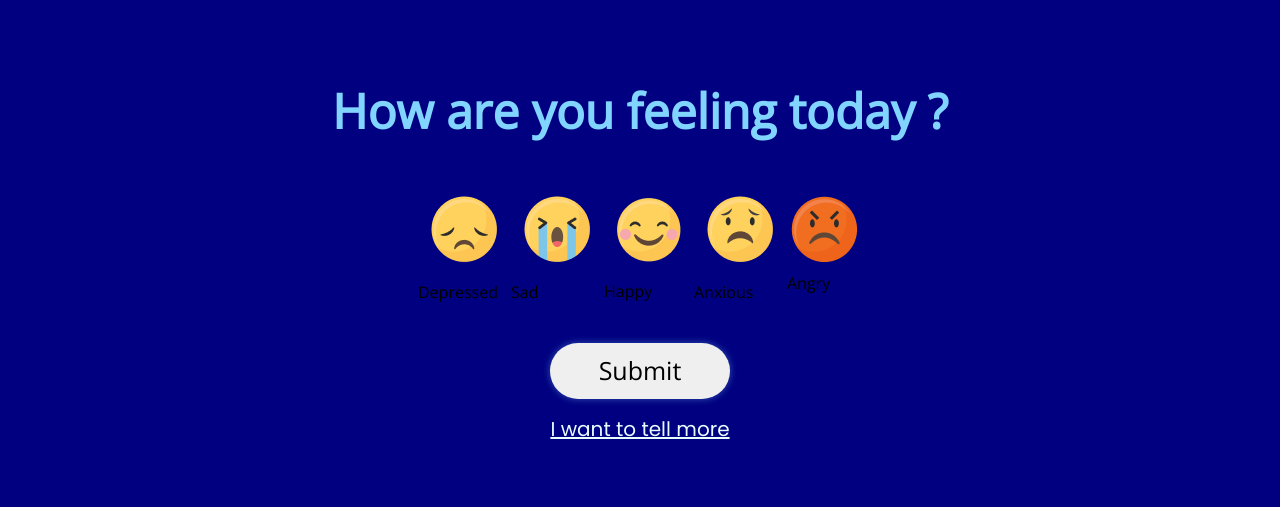
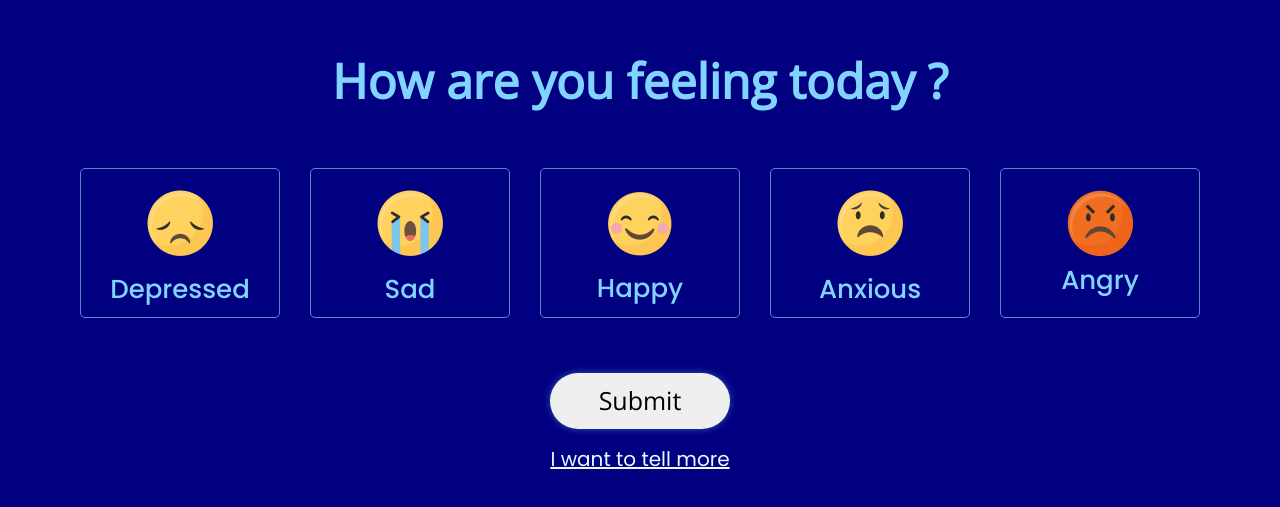
Before and after one commit to niloysikdar/Sukoon, a React (Create React App) app: page /feelings in a window 1280 px wide. Shown: the part 139-646 px from the top of the page. Built offline with nearby package versions, Linux system fonts and the light colour scheme; no server answers.

Commit message:
Corrected

```diff
--- a/src/components/Feelings/Feelings.jsx
+++ b/src/components/Feelings/Feelings.jsx
@@ -12,7 +12,7 @@ const Feelings = () => {
         {FeelingsList.map((item) => {
           return (
             <div
-              className={current === item.tag ? "feel active" : "feel"}
+              className={current === item.tag ? `${classes.feel_active}` : `${classes.feel}`}
               key={item.image}
               onClick={(e) => {
                 setCurrent(item.tag);
--- a/src/components/Feelings/Feelings.module.css
+++ b/src/components/Feelings/Feelings.module.css
@@ -26,6 +26,20 @@
 }
 
 .feelings .feel {
+  position: relative;
+  height: 150px;
+  width: 200px;
+  margin: 15px 15px;
+  border: 1px solid rgba(154, 221, 254, 0.6);
+  border-radius: 5px;
+  display: flex;
+  justify-content: center;
+  align-items: center;
+  flex-direction: column;
+  cursor: pointer;
+  transition: 0.5s all;
+}
+.feeling .feel_active .active{
   position: relative;
   height: 150px;
   width: 200px;
```
